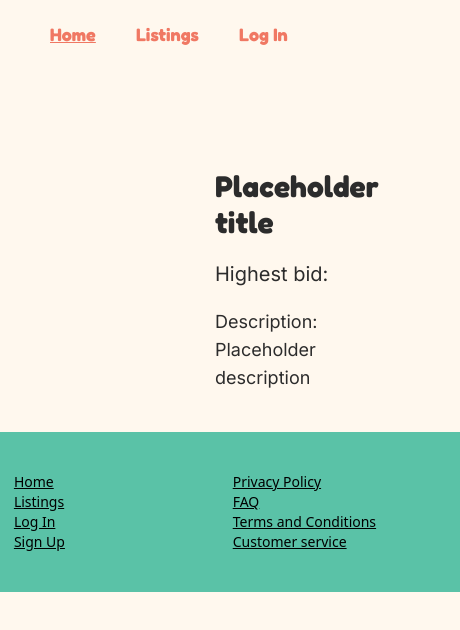
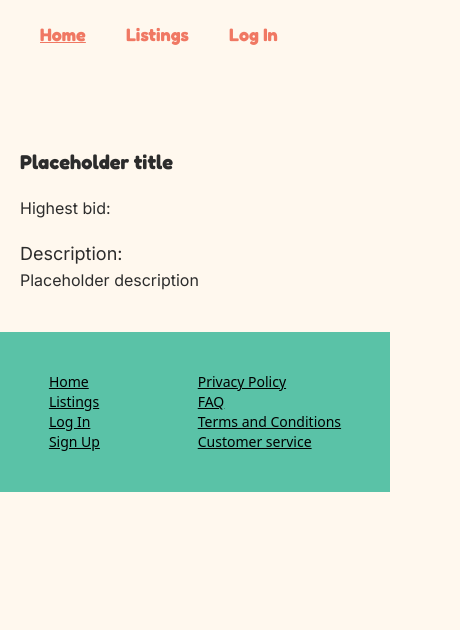
Before and after one commit to NoroffFEU/SemesterProject-Sandy, a website with bundled scripts: page pages/product/singleproduct.html in a window 390 px wide. Shown: the whole page, 460 px wide, since content can reach past the window. Built offline with nearby package versions, Linux system fonts and the light colour scheme; files whose address does not match are found by name; a web font is replaced by a local one.

Commit message:
fixed footer + media queries

```diff
--- a/pages/product/singleproduct.html
+++ b/pages/product/singleproduct.html
@@ -41,23 +41,25 @@
             </nav>
         </div>
     </header>
-    <section class="grid grid-cols-2 mt-10 mb-10">
-        <div id="product-images">
+
+
+    <section class="grid grid-cols-1 lg:grid-cols-2 lg:mt-24 lg:mb-48 mt-10 mb-10">
+        <div id="product-images" class="mb-5 lg:mb-0">
         </div>
         <div>
             <div class="ml-5 sticky top-20">
-                <h1 class="inter-parag text-lg mb-20"><span id="product-time-left"></span></h1>
+                <h1 class="inter-parag text-lg mb-10 xl:mb-20"><span id="product-time-left"></span></h1>
 
-                <h2 class="fredoka-heading text-3xl mb-5" id="product-title">Placeholder title</h2>
+                <h2 class="fredoka-heading text-xl xl:text-3xl mb-5" id="product-title">Placeholder title</h2>
 
-                <p class="inter-parag text-xl mb-5" id="product-bid">Highest bid:</p>
+                <p class="inter-parag text-base xl:text-xl mb-5" id="product-bid">Highest bid:</p>
 
                 <button class="btn-primary btn-normal fredoka-heading mb-10 hide" id="place-bid-button">Place bid</button>
 
                 <button class="btn-secondary btn-normal fredoka-heading mb-10 ml-5 hide" id="view-bids-button">View bids</button>
 
-                <h3 class="inter-parag text-lg">Description:
-                    <p class="inter-parag text-lg" id="product-description">Placeholder description</p>
+                <h3 class="inter-parag text-lg xl:text-xl">Description:
+                    <p class="inter-parag text-base xl:text-lg" id="product-description">Placeholder description</p>
                 </h3>
             </div>
         </div>
@@ -80,7 +82,7 @@
 
 
 
-    <div class="absolute h-full w-full bg-slate-500 bg-opacity-50 top-0 left-0 hide" id="view-bids-popup">
+    <div class="fixed h-full w-full bg-slate-500 bg-opacity-50 top-0 left-0 hide" id="view-bids-popup">
         <div class="bg-card rounded-3xl absolute w-1/4 h-fit p-10 top-1/4 left-1/2 transform -translate-x-1/2">
             <div class="flex flex-col w-full h-full">
                 <template id="bid-item-template">
@@ -97,7 +99,7 @@
     </div>
 
 
-    <footer class="bg-complimentary -mx-20 flex justify-around pt-10 pb-10">
+    <footer class="bg-complimentary sm:-mx-20 flex justify-around pt-10 pb-10">
         <div class="text-sm underline">
           <ul>
             <li>
@@ -131,7 +133,7 @@
           </ul>
         </div>
         <div class="hide sm:block">
-          <img src="./assets/images/logos/biddyLogo.png" alt="Biddy logo" />
+          <img src="../../assets/images/logos/biddyLogo.png" alt="Biddy logo" />
         </div>
         </div>
       </footer>
--- a/styles/tailwind.css
+++ b/styles/tailwind.css
@@ -105,11 +105,6 @@
     @apply justify-center pt-5 pb-5
   }
 
-  body {
-    padding-left: 10px;
-    padding-right: 10px;
-  }
-
   .hero-img-div {
     display: none;
   }
```
Also changed, not shown: pages/auth/login.html (+1 -1 lines), pages/auth/register.html (+1 -1 lines), pages/product/create-product.html (+1 -1 lines), pages/product/products.html (+1 -1 lines), pages/profile/profile.html (+3 -3 lines), styles/style.css.
